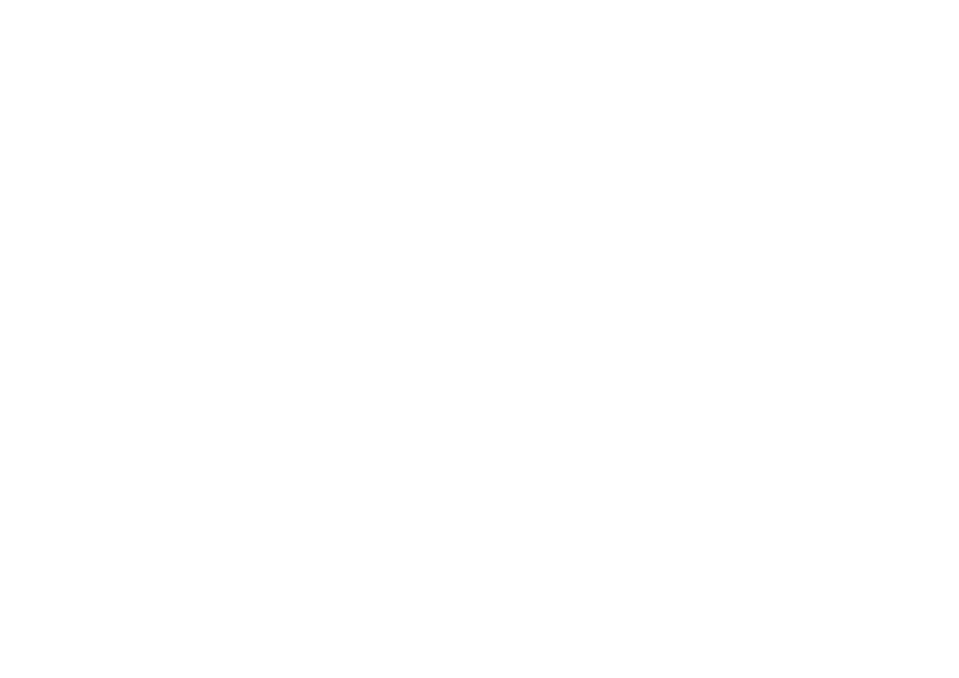
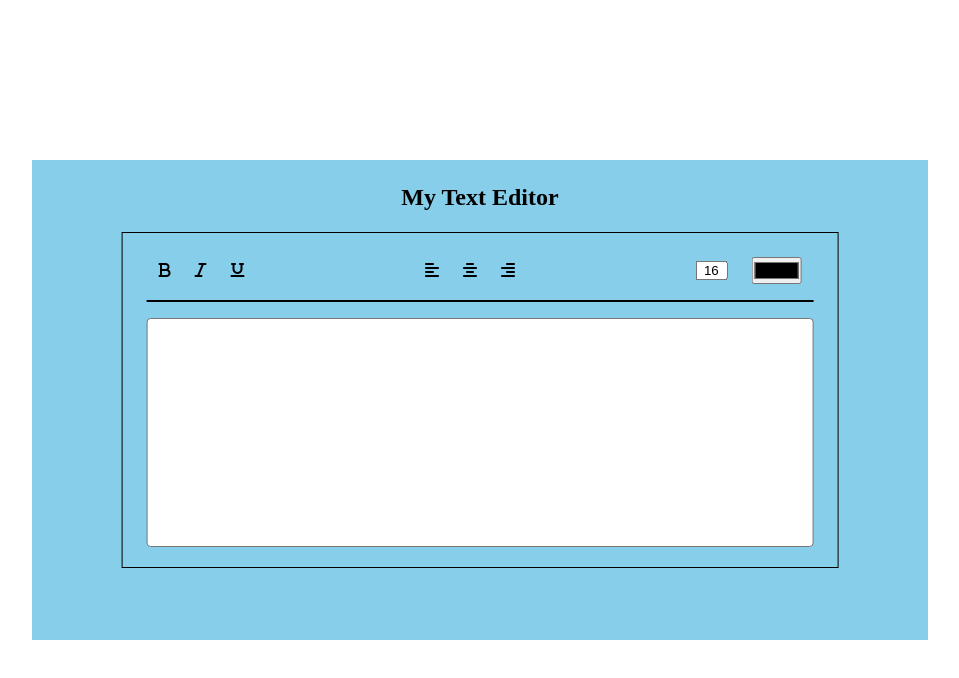
Before and after one commit to Jobayer98/notepad, a plain HTML site: page index.html in a window 1280 px wide. Shown: the whole page, without its empty margins (160-1119 px from the left). Drawn offline with Linux system fonts and the light colour scheme.

Commit message:
finish html and css

```diff
--- a/css/style.css
+++ b/css/style.css
@@ -0,0 +1,84 @@
+* {
+  margin: 0;
+  padding: 0;
+  box-sizing: border-box;
+}
+
+body {
+  display: flex;
+  justify-content: center;
+  align-items: center;
+  min-height: 100vh;
+}
+
+hr {
+  border: 1px solid;
+}
+
+.container {
+  height: 480px;
+  width: 70%;
+  background-color: skyblue;
+  padding: 0 24px;
+  position: relative;
+}
+
+.container h2 {
+  text-align: center;
+  margin: 24px 0;
+}
+
+.editor {
+  height: 70%;
+  width: 80%;
+  border: 1px solid;
+  padding: 24px;
+  position: absolute;
+
+  top: 50%;
+  left: 50%;
+  transform: translate(-50%, -50%);
+}
+
+.editor-header {
+  margin-bottom: 16px;
+}
+
+.editor-body {
+  width: 100%;
+  height: 80%;
+  margin-top: 16px;
+}
+
+.editor-body textarea {
+  width: 100%;
+  height: 100%;
+  resize: none;
+  border-radius: 4px;
+}
+
+.text_format li,
+.text_align li,
+.text_style li {
+  list-style: none;
+  margin: 0 12px;
+}
+
+.editor-header,
+.text_format,
+.text_align,
+.text_style {
+  display: flex;
+  justify-content: space-between;
+  align-items: center;
+}
+
+.font_size::-webkit-inner-spin-button,
+.font_size::-webkit-outer-spin-button {
+  -webkit-appearance: none;
+}
+
+.font_size {
+  width: 32px;
+  text-align: center;
+}
--- a/index.html
+++ b/index.html
@@ -6,7 +6,43 @@
     <meta name="viewport" content="width=device-width, initial-scale=1.0" />
     <title>Document</title>
     <script src="js/script.js"></script>
-    <link rel="stylesheet" href="css/style.css">
+    <link rel="stylesheet" href="css/style.css" />
+    <!-- fontawesome -->
+    <script
+      src="https://kit.fontawesome.com/c9c6281d31.js"
+      crossorigin="anonymous"
+    ></script>
   </head>
-  <body></body>
+  <body>
+    <div class="container">
+      <h2>My Text Editor</h2>
+      <div class="editor">
+        <div class="editor-header">
+          <!-- text -> bold italic underline -->
+          <ul class="text_format">
+            <li><i class="fa-solid fa-bold"></i></li>
+            <li><i class="fa-solid fa-italic"></i></li>
+            <li><i class="fa-solid fa-underline"></i></li>
+          </ul>
+          <!-- text -> left center right align -->
+          <ul class="text_align">
+            <li><i class="fa-solid fa-align-left"></i></li>
+            <li><i class="fa-solid fa-align-center"></i></li>
+            <li><i class="fa-solid fa-align-right"></i></li>
+          </ul>
+          <ul class="text_style">
+            <li>
+              <input class="font_size" type="number" value="16" />
+            </li>
+            <li><input type="color" name="" id="" /></li>
+          </ul>
+        </div>
+        <hr />
+        <!-- editor body -->
+        <div class="editor-body">
+          <textarea name="" id="input_text"></textarea>
+        </div>
+      </div>
+    </div>
+  </body>
 </html>
```
